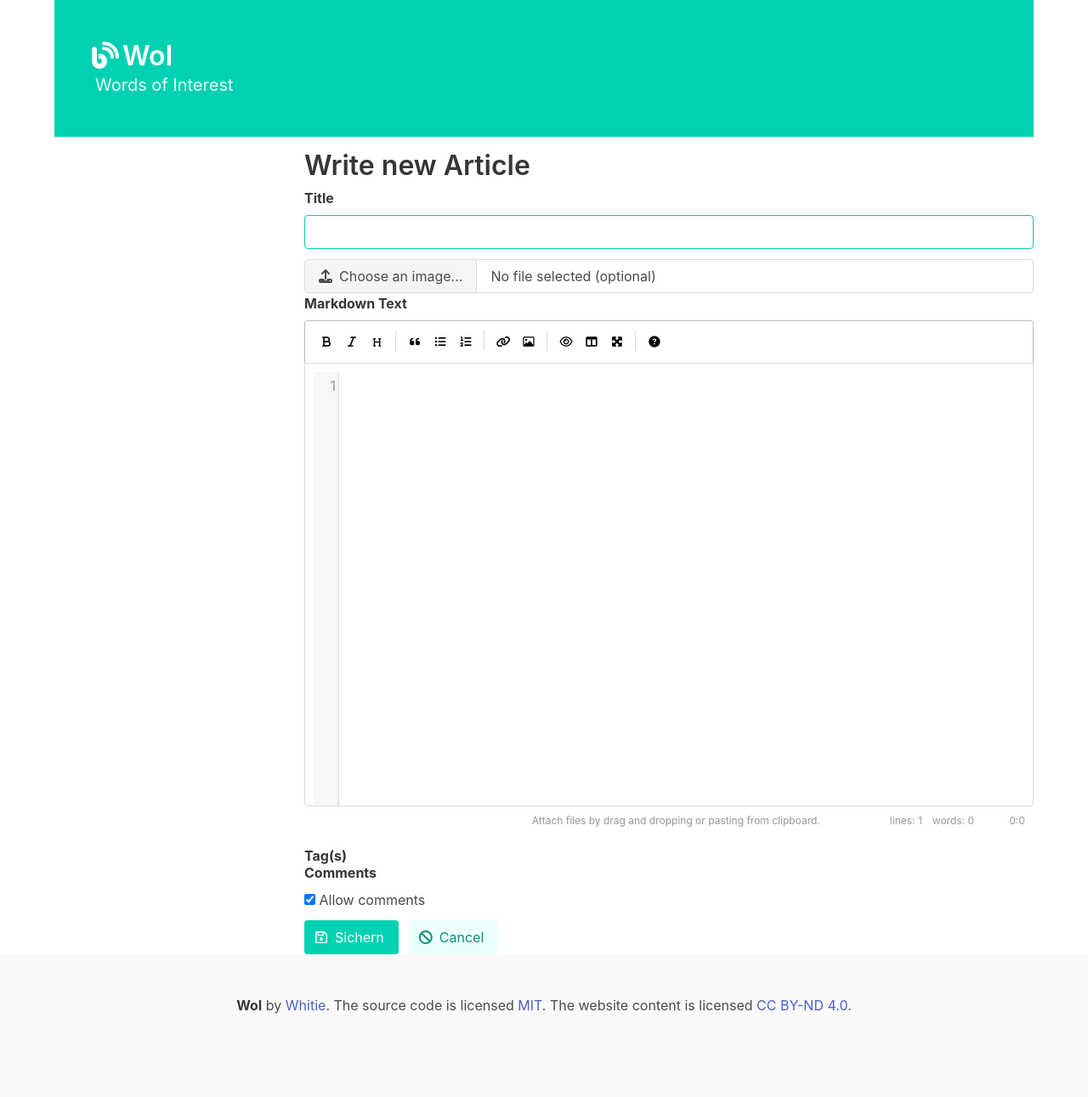
After one commit to Whitie/WordsOfInterest, a Django app: page /core/write-article/ in a window 1280 px wide. The commit adds this page. Shown: the whole page at 85% size. Run offline with Django 4.2, Linux system fonts and the light colour scheme; the visitor is signed in with stand-in values (Sample User, id 1); data that the repository does not hold is empty; some libraries are stand-ins or nearby versions.

Commit message:
Added form/page to edit/write articles.

```diff
--- a/woi/core/forms.py
+++ b/woi/core/forms.py
@@ -1,13 +1,38 @@
 from django import forms
 from django.utils.translation import gettext_lazy as _
+
+from .models import Tag
 
 
 class LoginForm(forms.Form):
     username = forms.CharField(
         label=_('Username'), max_length=150,
-        widget=forms.TextInput(attrs={'class': 'input is-success'})
+        widget=forms.TextInput(attrs={'class': 'input is-primary'})
     )
     password = forms.CharField(
         label=_('Password'), max_length=150,
-        widget=forms.PasswordInput(attrs={'class': 'input is-success'})
+        widget=forms.PasswordInput(attrs={'class': 'input is-primary'})
     )
+
+
+class ArticleForm(forms.Form):
+    title = forms.CharField(
+        label=_('Title'), max_length=100,
+        widget=forms.TextInput(attrs={'class': 'input is-primary'})
+    )
+    image = forms.FileField(
+        label=_('Image'), required=False,
+        widget=forms.FileInput(attrs={'class': 'file-input'})
+    )
+    raw = forms.CharField(
+        label=_('Markdown Text'),
+        widget=forms.Textarea(attrs={'class': 'textarea is-primary'})
+    )
+    tags = forms.ModelMultipleChoiceField(
+        queryset=Tag.objects.all().order_by('tag'),
+        label=_('Tag(s)'), required=False,
+        widget=forms.CheckboxSelectMultiple
+    )
+    comments_allowed = forms.BooleanField(
+        label=_('Allow comments'), required=False, initial=True
+    )
--- /dev/null
+++ b/woi/core/templates/core/edit_article.html
@@ -0,0 +1,117 @@
+{% extends 'core/base.html' %}{% load i18n %}
+
+{% block main %}
+<div class="columns">
+    <div class="column is-one-quarter">
+        <div id="left"></div>
+        <br>
+        <div id="right"></div>
+    </div>
+    <div class="column">
+        <h1 class="title mt-4 mb-2">
+            {% if post %}{% translate 'Edit Article' %}{% else %}
+            {% translate 'Write new Article' %}{% endif %}
+        </h1>
+        <form enctype="multipart/formdata" method="post" action="{% if post %}{% url 'core:edit-article' post.slug %}{% else %}{% url 'core:write-article' %}{% endif %}">
+            {% csrf_token %}
+            <div class="field">
+                <label class="label">{{ form.title.label }}</label>
+                {{ form.title }}
+            </div>
+            <div class="file has-name is-fullwidth" id="upload-image">
+                <label class="file-label">
+                    {{ form.image }}
+                    <span class="file-cta">
+                        <span class="file-icon">
+                            <i class="fas fa-upload"></i>
+                        </span>
+                        <span class="file-label">
+                            {% translate 'Choose an image...' %}
+                        </span>
+                    </span>
+                    <span class="file-name">
+                        {% if post and post.image %}{{ post.image.name }}
+                        {% else %}{% translate 'No file selected (optional)' %}{% endif %}
+                    </span>
+                </label>
+            </div>
+            <div class="field">
+                <label class="label">{{ form.raw.label }}</label>
+                <div class="control">
+                    {{ form.raw }}
+                </div>
+            </div>
+            <div class="field">
+                <label class="label">{{ form.tags.label }}</label>
+                <div class="columns is-multiline">
+                    {% for tag in form.tags %}
+                    <div class="column">
+                        <label class="checkbox">
+                            {{ tag }}
+                            {{ tag.label }}
+                        </label>
+                    </div>
+                    {% endfor %}
+                </div>
+            </div>
+            <div class="field">
+                <label class="label">{% translate 'Comments' %}</label>
+                <label class="checkbox">
+                    {{ form.comments_allowed }}
+                    {{ form.comments_allowed.label }}
+                </label>
+            </div>
+            <div class="field is-grouped">
+                <div class="control">
+                    <button class="button is-primary">
+                        <span class="icon"><i class="far fa-save"></i></span>
+                        <span>{% translate 'Save' %}</span>
+                    </button>
+                </div>
+                <div class="control">
+                    <a href="{% url 'core:index' %}" class="button is-primary is-light">
+                        <span class="icon"><i class="fas fa-ban"></i></span>
+                        <span>{% translate 'Cancel' %}</span>
+                    </a>
+                </div>
+            </div>
+        </form>
+    </div>
+</div>
+{% endblock %}
+
+{% block js %}
+<script>
+const file_input = document.querySelector('#upload-image input[type=file]');
+file_input.onchange = function() {
+    if (file_input.files.length > 0) {
+        const file_name = document.querySelector('#upload-image .file-name');
+        file_name.textContent = file_input.files[0].name;
+    }
+}
+function _convert_markdown(str, preview) {
+    m.request({
+        method: 'POST',
+        headers: {'X-CSRFToken': getCookie('csrftoken')},
+        url: '{% url "core:preview" %}',
+        body: {markdown: str}
+    }).then(function(res) {
+        preview.innerHTML = res.html;
+    });
+}
+const editor = new EasyMDE({
+    element: document.getElementById('id_raw'),
+    minHeight: '500px',
+    indentWithTabs: false,
+    lineNumbers: true,
+    sideBySideFullscreen: false,
+    previewImagesInEditor: false,
+    previewClass: 'editor-preview content',
+    previewRender: _convert_markdown,
+    uploadImage: true,
+    imageUploadEndpoint: '{% url "core:upload" %}',
+    imagePathAbsolute: true,
+    imageCSRFToken: getCookie('csrftoken')
+});
+</script>
+{% endblock %}
--- a/woi/core/templates/core/extensions/menu.part.html
+++ b/woi/core/templates/core/extensions/menu.part.html
@@ -28,7 +28,7 @@
     <ul class="menu-list">
         {% if perms.core.can_write %}
         <li>
-            <a href="{% url 'admin:core_post_add' %}">
+            <a href="{% url 'core:write-article' %}">
                 <span class="icon"><i class="fas fa-feather-alt"></i></span>
                 <span>{% translate 'Write article' %}</span>
             </a>
--- a/woi/core/urls.py
+++ b/woi/core/urls.py
@@ -14,7 +14,10 @@ urlpatterns = [
     path('article/<slug:slug>/', views.article, name='article'),
     path('article/views/<int:post_id>/', views.inc_views, name='inc-views'),
     path('comment/save/', views.save_comment, name='save-comment'),
+    path('write-article/', views.edit_article, name='write-article'),
+    path('edit-article/<slug:slug>/', views.edit_article, name='edit-article'),
     path('upload/', views.image_upload, name='upload'),
+    path('_convert_markdown/', views.markdown_preview, name='preview'),
     path('extensions/', views.extensions, name='extensions'),
     path('extensions/<side>/', views.extensions, name='extensions'),
     path('extensions-js/', views.extensions_js, name='extensions-js'),
--- a/woi/core/views.py
+++ b/woi/core/views.py
@@ -4,16 +4,17 @@ from django.contrib import messages
 from django.contrib.auth import (
     authenticate, login as auth_login, logout as auth_logout
 )
-from django.contrib.auth.decorators import login_required
+from django.contrib.auth.decorators import login_required, permission_required
 from django.http import HttpResponse, JsonResponse
 from django.shortcuts import get_object_or_404, redirect, render
 from django.utils.module_loading import import_string
+from django.utils.text import slugify
 from django.utils.translation import gettext as _
 from django.views.decorators.http import require_http_methods, require_POST
 
 from . import utils
-from .forms import LoginForm
-from .models import Comment, Extension, Post, SiteInfo, Tag, View
+from .forms import ArticleForm, LoginForm
+from .models import Comment, Extension, Post, PostImage, SiteInfo, Tag, View
 
 
 def index(req):
@@ -48,6 +49,41 @@ def article(req, slug):
     return render(req, 'core/article.html', ctx)
 
 
+@permission_required('core.can_write', raise_exception=True)
+def edit_article(req, slug=None):
+    if slug:
+        post = get_object_or_404(Post, slug=slug)
+    else:
+        post = None
+    if req.method == 'POST':
+        form = ArticleForm(req.POST, req.FILES)
+        if form.is_valid():
+            cd = form.cleaned_data
+            if not post:
+                post = Post(slug=slugify(cd['title']))
+            post.title = cd['title']
+            post.image = cd['image']
+            post.raw = cd['raw']
+            post.tags.set(cd['tags'])
+            post.comments_allowed = cd['comments_allowed']
+            post.save()
+            messages.success(req, _('Article was saved.'))
+            return redirect('core:index')
+    else:
+        if post:
+            form = ArticleForm({
+                'title': post.title,
+                'image': post.image,
+                'raw': post.raw,
+                'tags': post.tags.all(),
+                'comments_allowed': post.comments_allowed
+            })
+        else:
+            form = ArticleForm()
+    ctx = dict(form=form, post=post)
+    return render(req, 'core/edit_article.html', ctx)
+
+
 def info(req, ident):
     site_info = get_object_or_404(SiteInfo, ident=ident)
     return render(req, 'core/info.html', {'info': site_info})
@@ -76,8 +112,17 @@ def logout(req):
 @login_required
 @require_POST
 def image_upload(req):
-    print(req.FILES)
-    return JsonResponse({'error': 'typeNotAllowed'})
+    img = PostImage.objects.create(file=req.FILES['image'])
+    url = req.build_absolute_uri(img.file.url)
+    return JsonResponse({'data': {'filePath': url}})
+
+
+@login_required
+@require_POST
+def markdown_preview(req):
+    data = json.loads(req.body)
+    html = utils.create_html(data['markdown'])
+    return JsonResponse({'html': html})
 
 
 @require_http_methods(['PUT'])
```
Also changed, not shown: woi/core/templates/core/article.html (+6 -1 lines).
